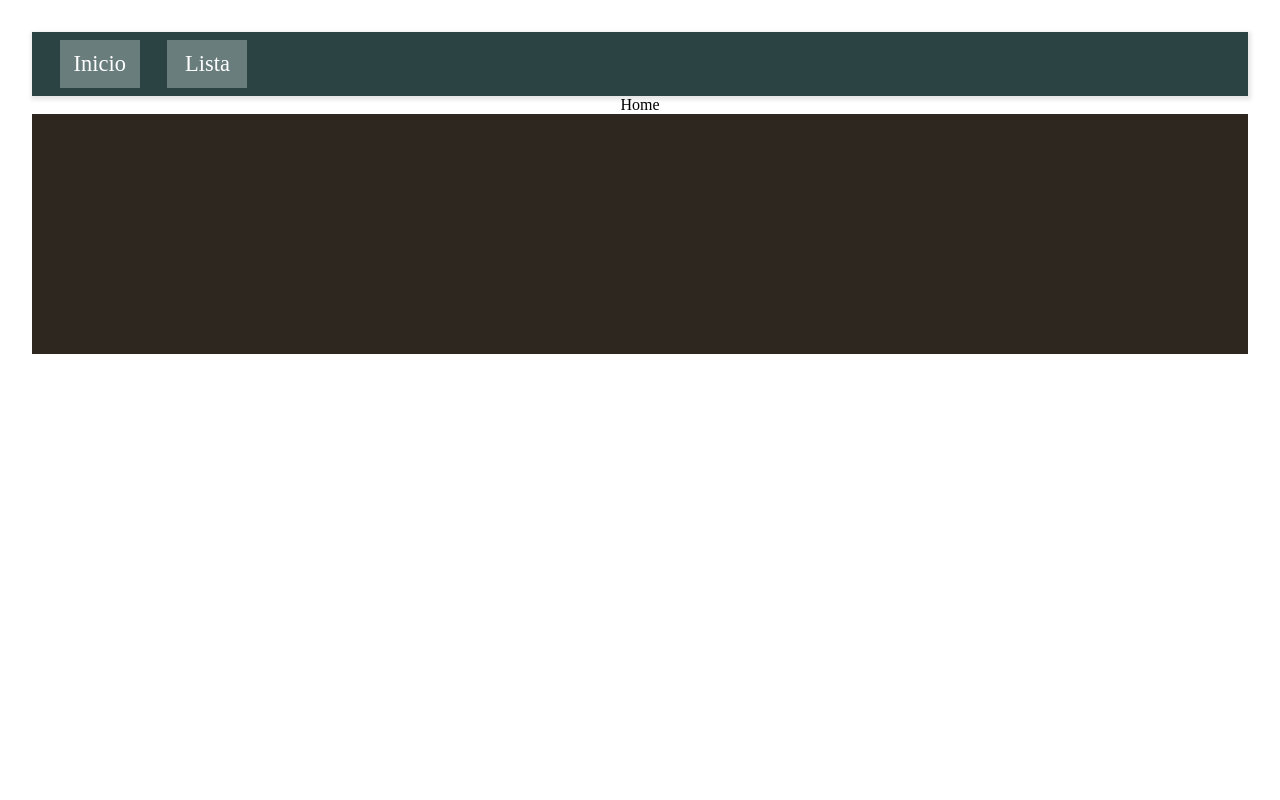
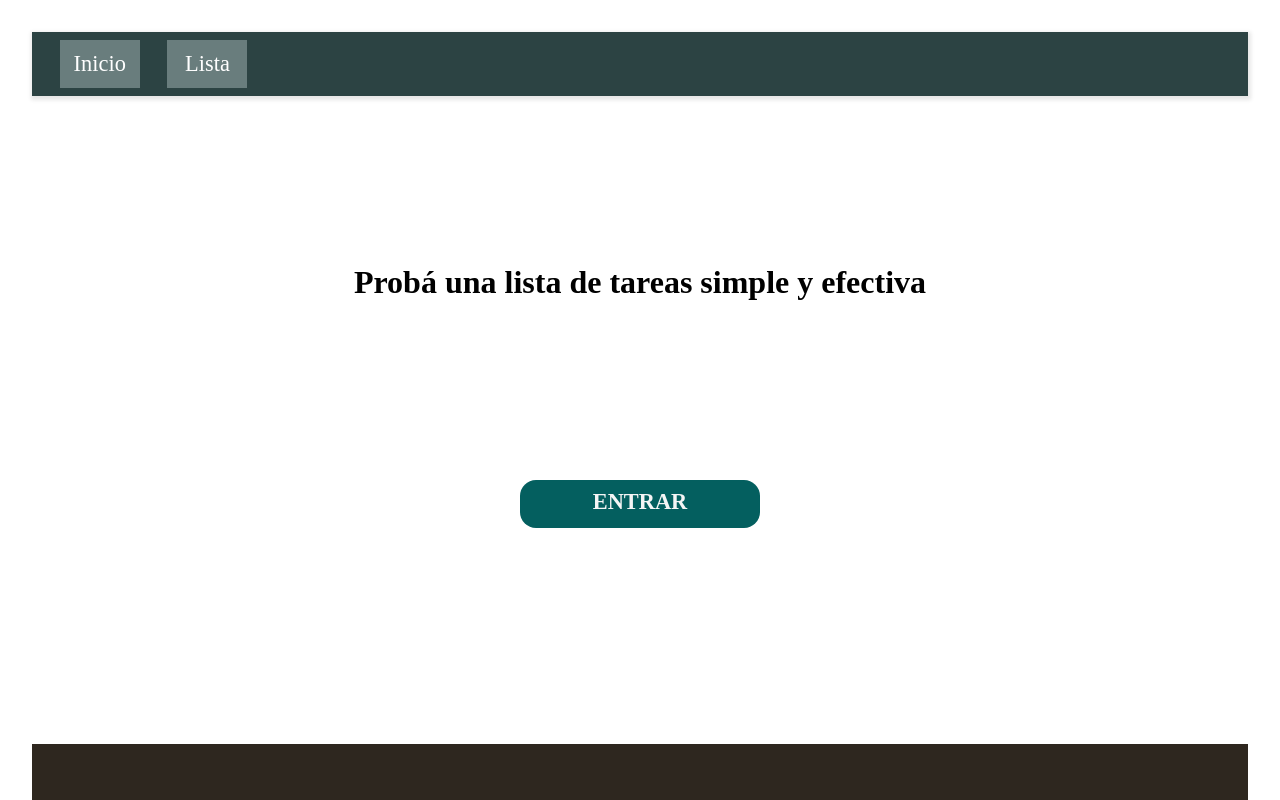
Before and after one commit to agustinfraile/todoApp, a React (Vite) app: page / in a window 1280 px wide. Shown: the top 800 px of the page. Built offline with nearby package versions, Linux system fonts and the light colour scheme.

Commit message:
agregando algunos estilos a home

```diff
--- a/src/pages/Home/Home.jsx
+++ b/src/pages/Home/Home.jsx
@@ -1,8 +1,27 @@
 import React from 'react'
+
+import styles from './Home.module.css'
+import { Link } from 'react-router-dom'
 
 const Home = () => {
   return (
-    <div>Home</div>
+    <div className={styles.homeContainer}>
+      <div className={styles.titleContainer}>
+        <h1 className={styles.titleContainer_h1}>
+          Probá una lista de tareas simple y efectiva
+        </h1>
+      </div>
+
+      <div className={styles.notesBtn}>
+        <Link to='/notes' className={styles.notesBtn_link}>
+            <h3
+              className={styles.notesBtn_h3}
+            >
+              ENTRAR
+            </h3>
+        </Link>
+      </div>
+    </div>
   )
 }
 
--- a/src/pages/Home/Home.module.css
+++ b/src/pages/Home/Home.module.css
@@ -0,0 +1,52 @@
+.homeContainer {
+    width: 100%;
+    min-height: 65vh;
+}
+
+.titleContainer {
+    /* background-color: aquamarine; */
+    width: 80%;
+    height: 8em;
+    margin: 8em auto;
+    padding: 2.5em 0;
+}
+
+.titleContainer_h1 {
+    /* background-color: bisque; */
+    width: 90%;
+    height: fit-content;
+    margin: 0 auto;
+    text-align: center;
+}
+
+.notesBtn_link {
+    text-decoration: none;
+    color: #f5f5f5;
+}
+
+.notesBtn {
+    background-color: rgb(4, 95, 95);
+
+    width: 15em;
+    height: 3em;
+    margin: 0 auto;
+    border-radius: 16px;
+
+    transition: .3s;
+}
+
+.notesBtn:hover {
+    background-color: rgb(2, 68, 68);
+    color: #f2f2f2;
+    transform: scale(105%);
+    /* font-size: 1em; */
+    transition: .4s;
+}
+
+.notesBtn_h3 {
+    /* background-color: beige; */
+    font-size: 1.4em;
+    height: 2.2em;
+    padding: .4em 0;
+    text-align: center;
+}
```
